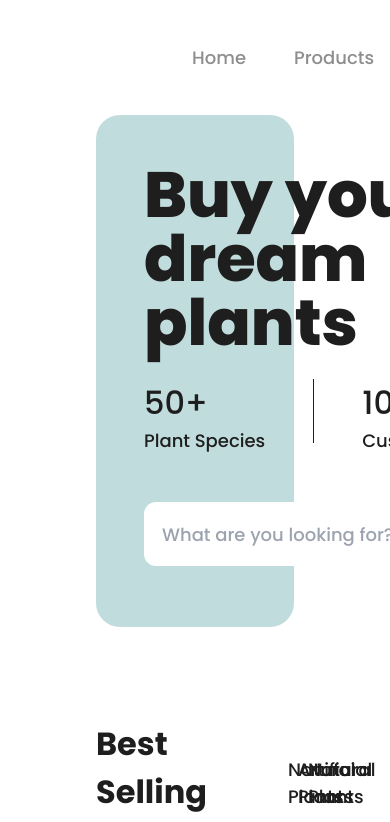
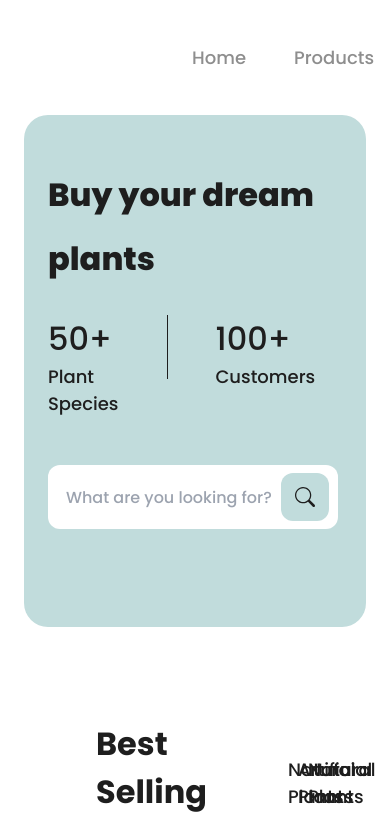
Before and after one commit to linhhongnhung/green-mind, a Next.js app: page / in a window 390 px wide. Shown: the top 822 px of the page. Built offline with nearby package versions, Linux system fonts and the light colour scheme.

Commit message:
responsive Search

```diff
--- a/src/components/search/Search.tsx
+++ b/src/components/search/Search.tsx
@@ -20,15 +20,20 @@ const Search: React.FC = () => {
         <section className="max-w-[1440px]
                             mx-auto">
 
-            <div className="min-h-[512px] rounded-[24px]
+            <div className="min-h-[512px] max-w-[1280px] rounded-[24px]
                             mx-24 pl-12
                             bg-primary
-                            flex">
+                            flex
+                            max-lg:pr-12
+                            max-md:mx-12
+                            max-sm:mx-6 max-sm:px-6">
 
                 <div>
                     <Slide index={0} direction="down">
                         <h2 className="text-large font-extrabold leading-[64px]
-                                       mt-12 mb-6">
+                                       mt-12 mb-6
+                                       max-xl:text-[3rem]
+                                       max-sm:text-base">
                             Buy your dream plants
                         </h2>
                     </Slide>
@@ -58,16 +63,22 @@ const Search: React.FC = () => {
                     <button className="w-12 h-12 bg-primary rounded-[12px]
                                        absolute
                                        ml-[393px] mt-2
-                                       hover:brightness-[0.6] transition delay-100 duration-200">
+                                       hover:brightness-[0.6] transition delay-100 duration-200
+                                       max-xl:ml-[233px]">
                         <img className="m-auto" src="./icon/Search.svg" alt="search button" />
                     </button>
-                    <input className="w-[449px] h-16 rounded-[12px]
+                    <input className="xl:w-[449px] h-16 rounded-[12px]
                                       pl-[18px] pr-16
-                                      text-tiny
-                                      focus:ring-2 focus:ring-gray focus:outline-none transition"
+                                      xl:text-tiny
+                                      focus:ring-2 focus:ring-gray focus:outline-none transition
+                                      max-xl:w-[290px]"
                         placeholder="What are you looking for?" />
                 </div>
-                <img className="self-end ml-auto" src="./img/Group16.svg" alt="tree" />
+                <div className="w-full ml-auto
+                                self-end
+                                max-md:hidden">
+                    <img src="./img/Group16.svg" alt="tree" />
+                </div>
             </div>
         </section>
     )
```
